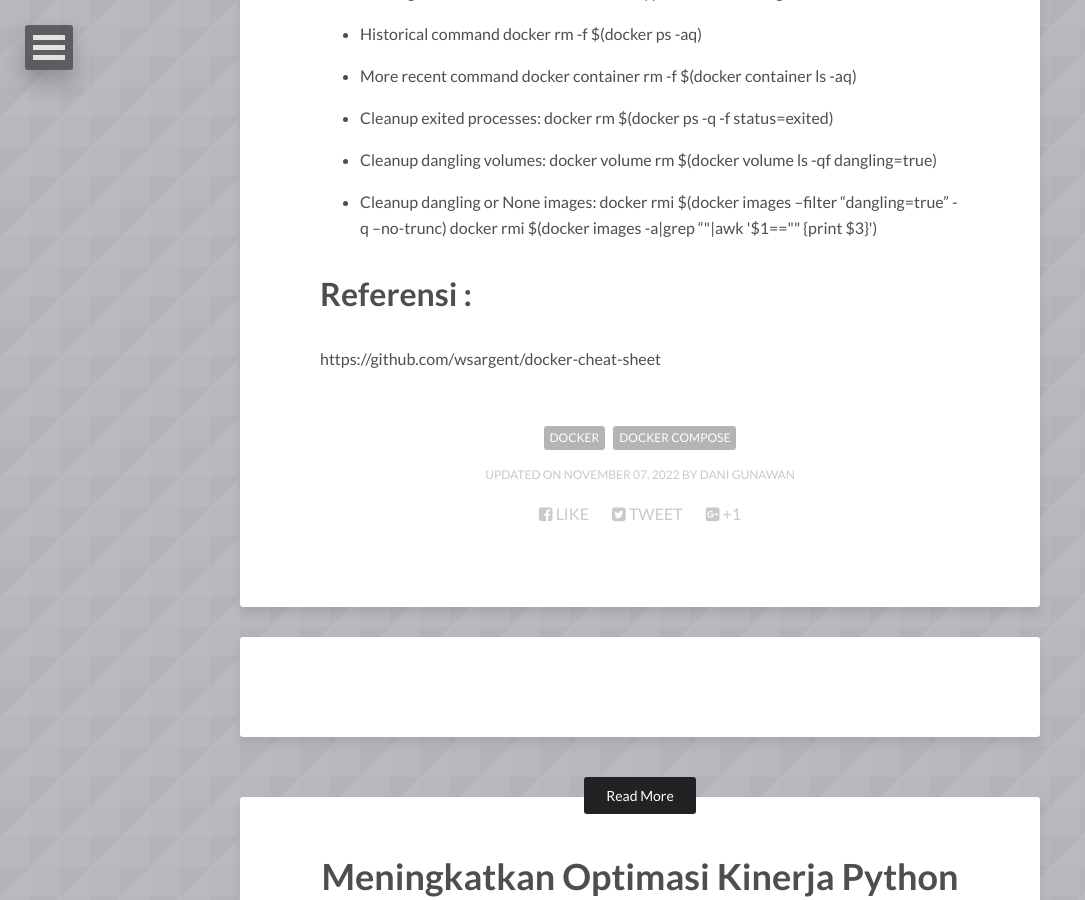
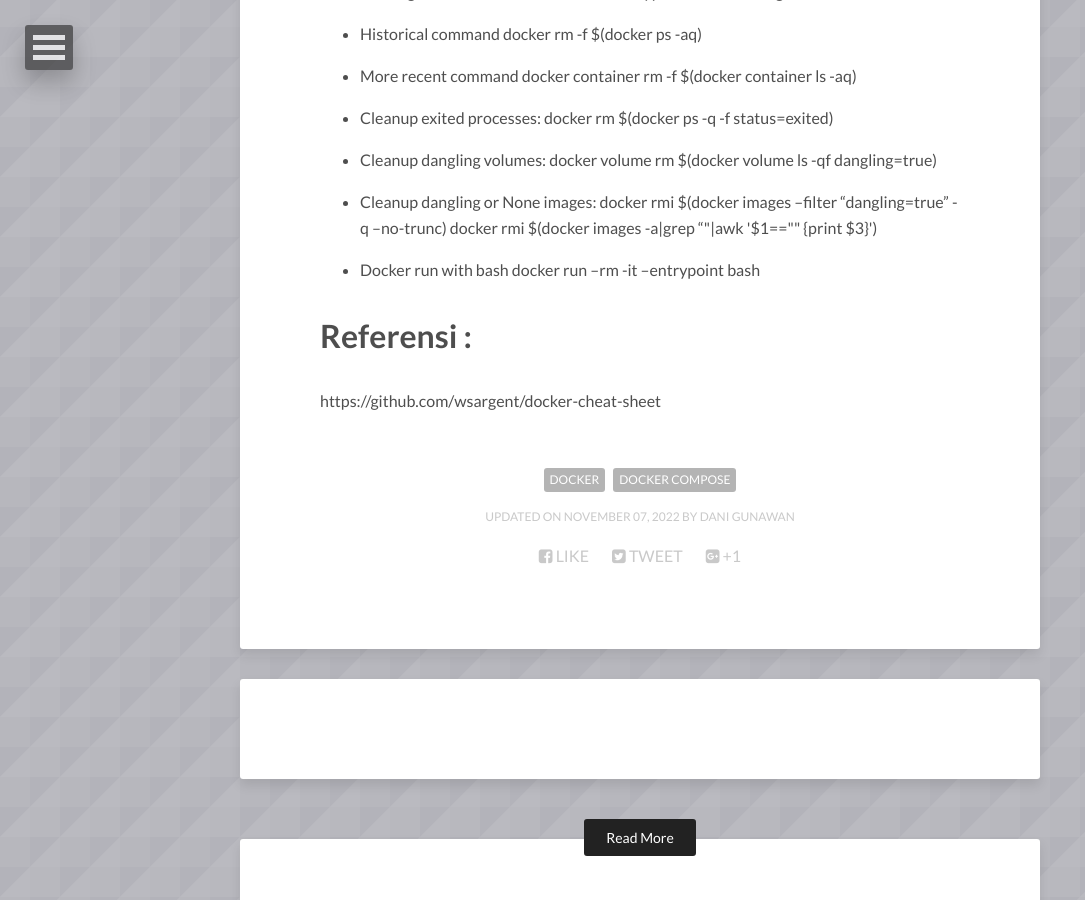
Before and after one commit to danigunawan/danigunawan.github.io, a Jekyll site: the page built from _posts/2022-11-07-cheatsheet-docker.md, in a window 1280 px wide and 900 px high, scrolled down 963 px. Shown: the whole window, without its empty margins (0-1085 px from the left). Built offline with Jekyll 4.4.1, drawn with Linux system fonts in a browser that asks for light colours; nearby versions of some CDN libraries; comment, search, counter and statistics services are not loaded.

Commit message:
[ADD POSTING]

```diff
--- a/_posts/2022-11-07-cheatsheet-docker.md
+++ b/_posts/2022-11-07-cheatsheet-docker.md
@@ -52,7 +52,8 @@ docker volume rm $(docker volume ls -qf dangling=true)
 docker rmi $(docker images --filter "dangling=true" -q --no-trunc)
 docker rmi $(docker images -a|grep "<none>"|awk '$1=="<none>" {print $3}')
 
-
+- Docker run with bash
+docker run --rm -it --entrypoint bash <image_or_id>
 
 # Referensi :
 https://github.com/wsargent/docker-cheat-sheet
```
